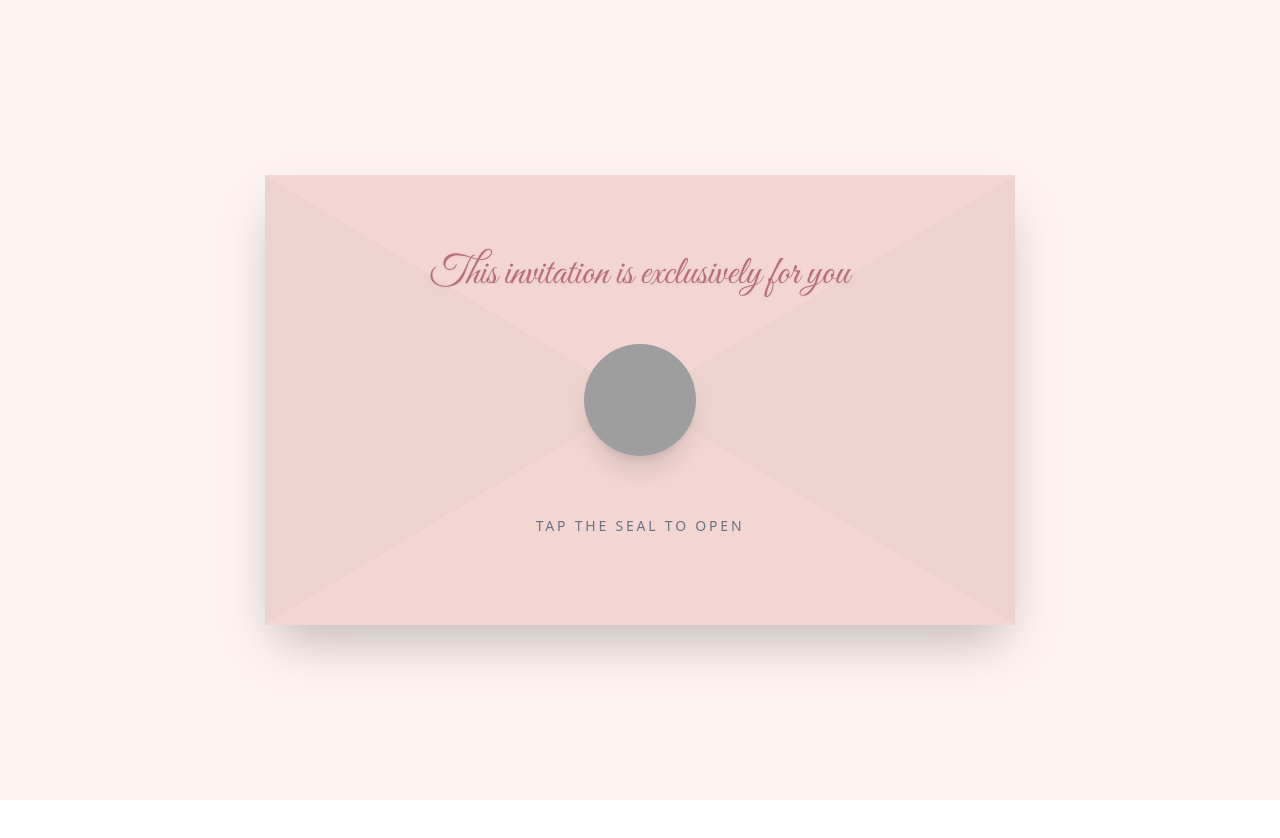
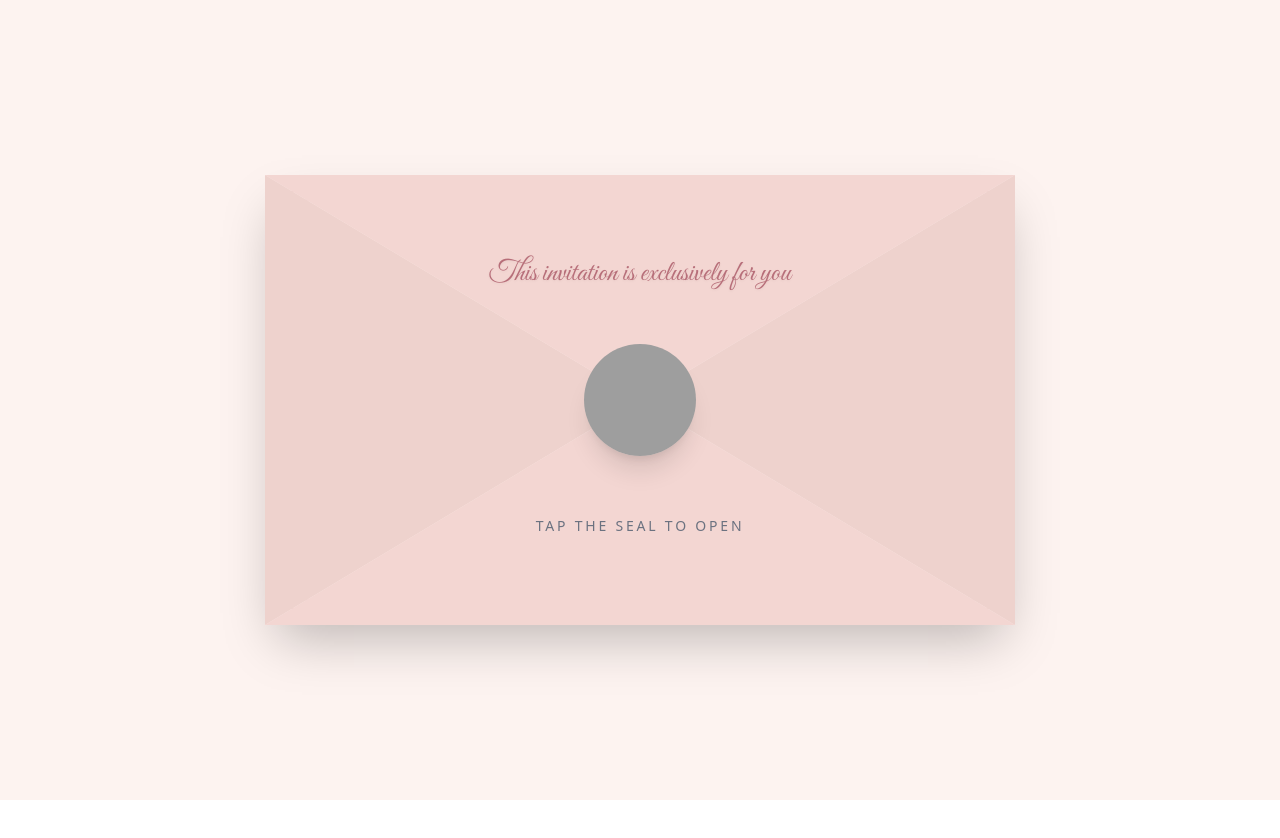
Before and after one commit to Mandeep16Singh/WedInvite2, a React (Vite) app: page / in a window 1280 px wide. Shown: the top 838 px of the page. Built offline with nearby package versions, Linux system fonts and the light colour scheme; grey boxes are pictures that could not be loaded.

Commit message:
new repo2

```diff
--- a/src/components/Envelope.jsx
+++ b/src/components/Envelope.jsx
@@ -50,12 +50,14 @@ export default function Envelope({ onOpen }) {
           {/* === FIXED TEXT AND SEAL PLACEMENT === */}
           {!isOpening && (
             <>
-              {/* Top Text - Placed beautifully in the upper flap */}
               <div className="absolute top-[20%] sm:top-[22%] left-0 w-full z-50 px-6 text-center pointer-events-none -translate-y-1/2">
-                <p className="text-3xl sm:text-[2.5rem] text-[#b76e79] drop-shadow-sm whitespace-nowrap" style={{ fontFamily: "'Great Vibes', cursive" }}>
-                  This invitation is exclusively for you
-                </p>
-              </div>
+  <p
+    className="text-xl sm:text-[1.8rem] text-[#b76e79] drop-shadow-sm whitespace-nowrap"
+    style={{ fontFamily: "'Great Vibes', cursive" }}
+  >
+    This invitation is exclusively for you
+  </p>
+</div>
 
               {/* Bottom Text - Placed in the lower flap */}
               <div className="absolute bottom-[20%] sm:bottom-[22%] left-0 w-full z-50 px-6 text-center pointer-events-none translate-y-1/2">
```
